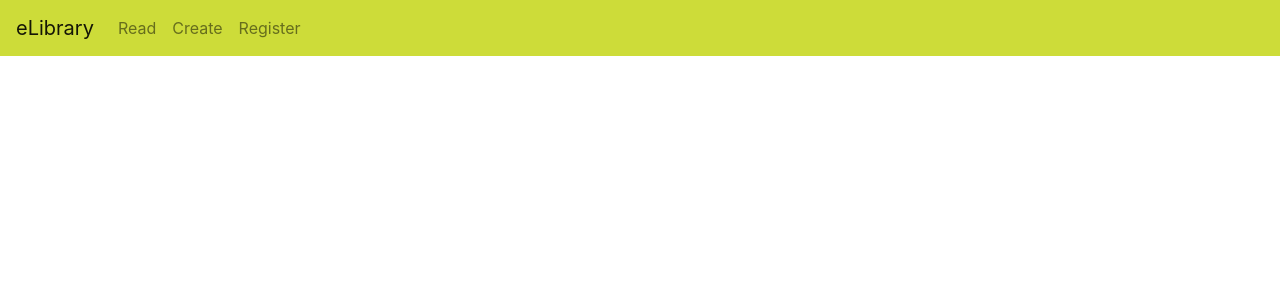
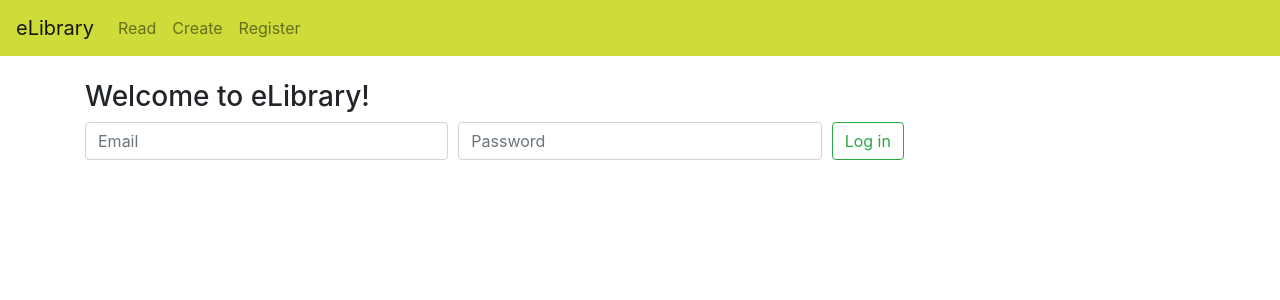
Before and after one commit to cocacolaboxers/eLibrary, a React (Create React App) app in the folder eLibrary/e-library/: page /home in a window 1280 px wide. Shown: the top 300 px of the page. Built offline with nearby package versions, Linux system fonts and the light colour scheme.

Commit message:
Added log in UI

```diff
--- a/eLibrary/e-library/src/App.js
+++ b/eLibrary/e-library/src/App.js
@@ -7,12 +7,14 @@ import Navbar from "./components/navbar.js"
 import BookList from "./components/bookList.js";
 import CreateBook from "./components/createBook.js";
 import Register from "./components/register.js";
+import Home from "./components/home.js";
 
 function App() {
   return (
     <Router>
       <Navbar/>
       <br/>
+      <Route path = "/home" component = {Home} />
       <Route path = "/collection" component = {BookList} />
       <Route path = "/create" component = {CreateBook} />
       <Route path = "/register" component = {Register} />
--- /dev/null
+++ b/eLibrary/e-library/src/components/home.js
@@ -0,0 +1,84 @@
+import React, { Component } from 'react';
+import axios from 'axios';
+//import Library from '../lib.jpg';
+
+export default class Home extends Component {
+
+constructor(props){
+    super(props);
+
+    this.onChangeEmail = this.onChangeEmail.bind(this);
+    this.onChangePassword = this.onChangePassword.bind(this);
+    this.onLog = this.onLog.bind(this);
+
+    this.state = {
+        email: '',
+        password: ''
+    }
+}
+
+onChangeEmail(e){
+    this.setState({
+        email: e.target.value
+    });
+}
+
+onChangePassword(e){
+    this.setState({
+        password: e.target.value
+    });
+}
+
+onLog(e){
+    e.preventDefault();
+
+    const user = {
+        email: this.state.email,
+        password: this.state.password
+    }
+
+    console.log(user)
+
+    axios.post('http://localhost:3000/login', user)
+    .then(res => console.log(res.data));
+
+
+    //Take logged user to book collection
+    //window.location = '/collection';
+}
+
+render() {
+    return (
+        <div className = "container">
+            {/* <img src = {Library} class="img-fluid" alt = ""/> */}
+            <h3>Welcome to eLibrary!</h3>
+            <form onSubmit = {this.onLog}>
+                <div className="form-row">
+                    <div className="col">
+                        <input type="email"
+                        className="form-control"
+                        placeholder="Email"
+                        value = {this.state.email}
+                        onChange = {this.onChangeEmail}
+                        />
+                    </div>
+                    <div className="col">
+                        <input type="password"
+                        className="form-control"
+                        placeholder="Password"
+                        value = {this.state.password}
+                        onChange = {this.onChangePassword}
+                        />
+                    </div>
+                    <div className="col">
+                        <input type="submit"
+                        value = "Log in"
+                        className="btn btn-outline-success"
+                        />
+                    </div>
+                </div>
+            </form>
+        </div>
+    )
+  }
+}
--- a/eLibrary/e-library/src/components/navbar.js
+++ b/eLibrary/e-library/src/components/navbar.js
@@ -6,7 +6,7 @@ export default class Navbar extends Component {
   render() {
     return (
       <nav className="navbar navbar-light   navbar-expand-lg" style = {{backgroundColor: '#cddc39'}}>
-        <Link to="/" className="navbar-brand">eLibrary</Link>
+        <Link to="/home" className="navbar-brand">eLibrary</Link>
         <div className="collpase navbar-collapse">
         <ul className="navbar-nav mr-auto">
           <li className="navbar-item">
```
Also changed, not shown: 1 other file (tests, documents, lock files or other folders).
